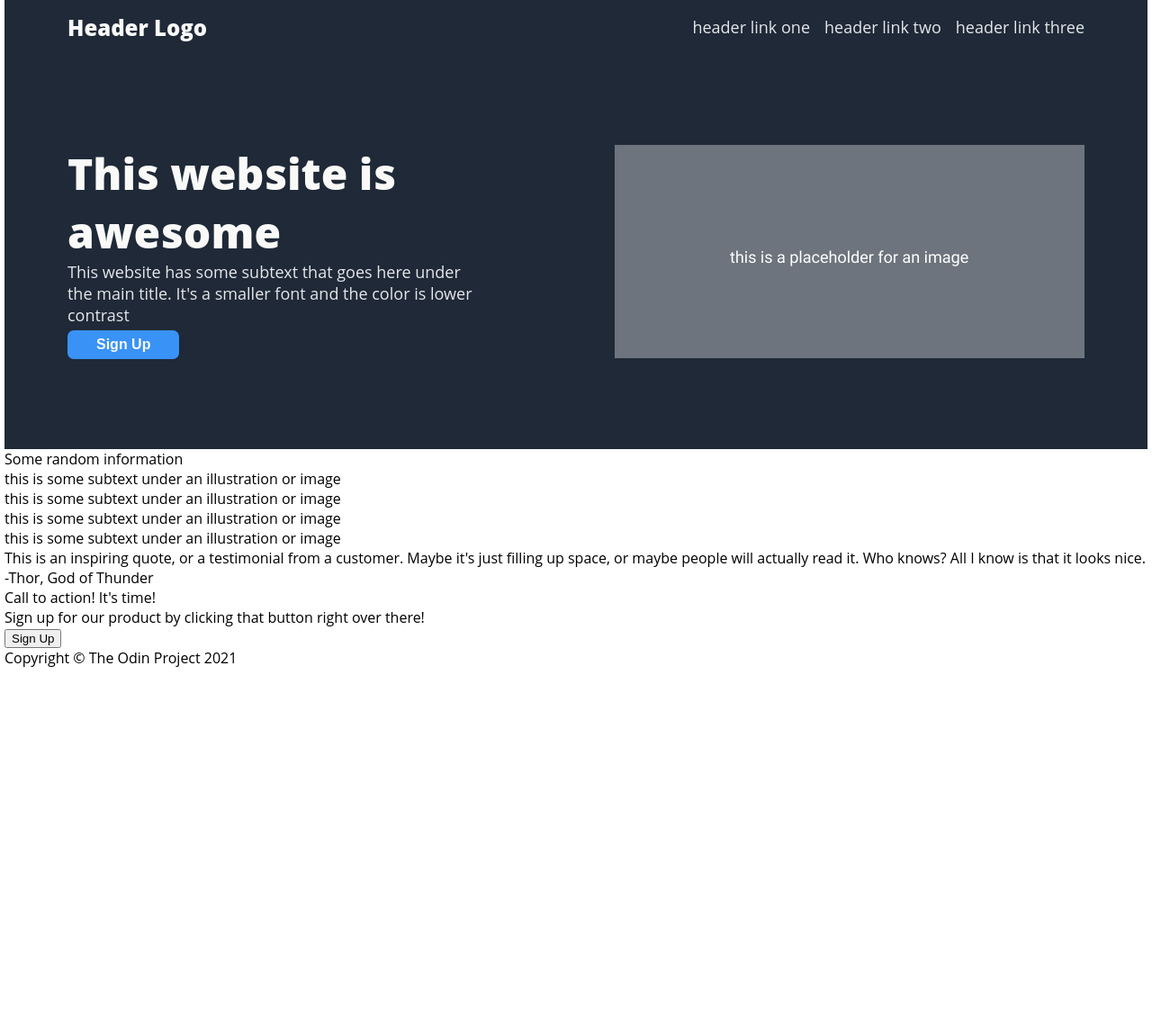
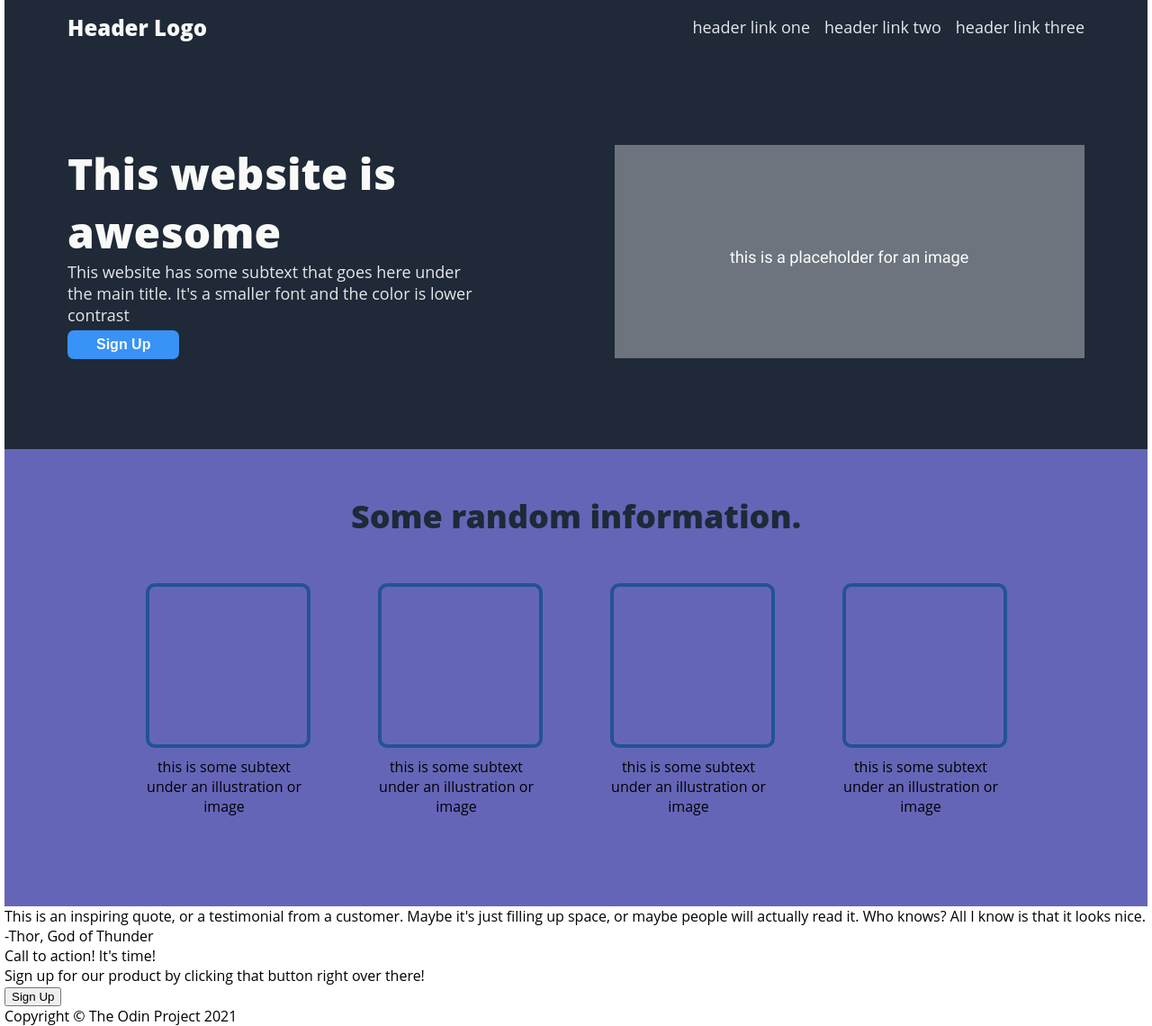
Before and after one commit to dertan1170/landing-page, a plain HTML site: page index.html in a window 1280 px wide. Shown: the whole page at 90% size. Before the commit the page ends 800 px from the top, so only its background shows below. Drawn offline with Linux system fonts and the light colour scheme.

Commit message:
Update Section #2
- Background color is temporarily set to purple.
- Applied relevant css and html to achieve desired formatting.

```diff
--- a/index.html
+++ b/index.html
@@ -33,24 +33,41 @@
             </div>
         </div>
     </div>
-
-    <!-- Another class name could be "body" -->
-    <div class="container">
-        <div class="content1">
-            <div>Some random information</div>
-            <!-- image -->
-            <div>this is some subtext under an illustration or image</div>
-            <!-- image -->
-            <div>this is some subtext under an illustration or image</div>
-            <!-- image -->
-            <div>this is some subtext under an illustration or image</div>
-            <!-- image -->
-            <div>this is some subtext under an illustration or image</div>
+    <!-- section-two is all the content in the white part -->
+    <div class="section-two">
+        <div class="section-two-information-heading">Some random information.</div>
+        <div class="section-two-content">
+            <!-- image #1 -->
+            <div class="section-two-image">
+                <div class="section-two-image-placeholder"></div>
+                <div class="section-two-image-caption">this is some subtext under an illustration or image</div>
+            </div>
+            <!-- image #2 -->
+            <div class="section-two-image">
+                <div class="section-two-image-placeholder"></div>
+                <div class="section-two-image-caption">this is some subtext under an illustration or image</div>
+            </div>
+            <!-- image #3 -->
+            <div class="section-two-image">
+                <div class="section-two-image-placeholder"></div>
+                <div class="section-two-image-caption">this is some subtext under an illustration or image</div>
+            </div>
+            <!-- image #4 -->
+            <div class="section-two-image">
+                <div class="section-two-image-placeholder"></div>
+                <div class="section-two-image-caption">this is some subtext under an illustration or image</div>
+            </div>
         </div>
+    </div>
+    <!-- section-three is all the content in the light gray part -->
+    <div class="section-three">
         <div class="content2">
             <div>This is an inspiring quote, or a testimonial from a customer. Maybe it's just filling up space, or maybe people will actually read it. Who knows? All I know is that it looks nice.</div>
             <div>-Thor, God of Thunder</div>
         </div>
+    </div>
+    <!-- section-four is all the content in the white part after section-three -->
+    <div class="section-four">
         <div class="content3">
             <div>Call to action! It's time!</div>
             <div> Sign up for our product by clicking that button right over there!</div>
--- a/style.css
+++ b/style.css
@@ -7,7 +7,7 @@ body {
     box-sizing: border-box;
 }
 
-/* CSS for Heading */
+/* CSS for Section #1 */
 .section-one {
     background-color: #1F2937;
     display: flex;
@@ -69,9 +69,9 @@ body {
 
 .sign-up-button {
     background-color: #3992F6;
-    color: #F9FAF8;
     font-size: 16px;
     font-weight: 900;
+    color: #F9FAF8;
     margin-top: 5px;
     border: 0px;
     border-radius: 7px;
@@ -83,10 +83,47 @@ body {
 }
 
 .sign-up-button:active {
-    background-color: rgb(14, 65, 136);
+    background-color: #0e4188;
 }
 
 .header-right-placeholder-image {
     width: 522px;
     height: 237px;
 }
+
+/* CSS for Section #2 */
+.section-two {
+    background-color: rgb(101, 101, 184);
+    display: flex;
+    flex-direction: column;
+    align-items: center;
+}
+
+.section-two-information-heading {
+    font-size: 36px;
+    font-weight: 900;
+    color: #1F2937;
+    padding: 50px 0px;
+}
+
+.section-two-content {
+    display: flex;
+    /* justify-content: center; */
+    gap: 75px;
+    padding-bottom: 100px;
+}
+
+.section-two-image-placeholder{
+    width: 175px;
+    height: 175px;
+    border: 4px;
+    border-style: solid;
+    border-color: #225296;
+    border-radius: 10px;
+    margin-bottom: 10px;
+}
+
+.section-two-image-caption{
+    width: 175px;
+    text-align: center;
+}
```
